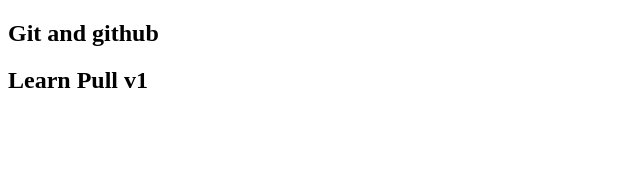
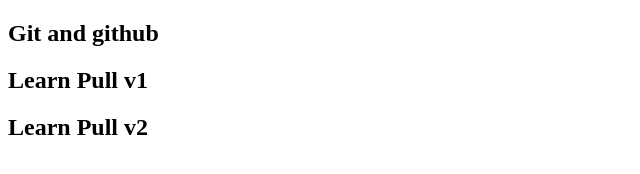
Before and after one commit to Muhammad-Achir/git-niomic, a plain HTML site: page index.html in a window 1280 px wide. Shown: the whole page, without its empty margins (0-640 px from the left). Drawn offline with Linux system fonts and the light colour scheme.

Commit message:
lear pull v2

```diff
--- a/index.html
+++ b/index.html
@@ -7,5 +7,6 @@
   <body>
     <h2>Git and github</h2>
     <h2>Learn Pull v1</h2>
+    <h2>Learn Pull v2</h2>
   </body>
 </html>
```
